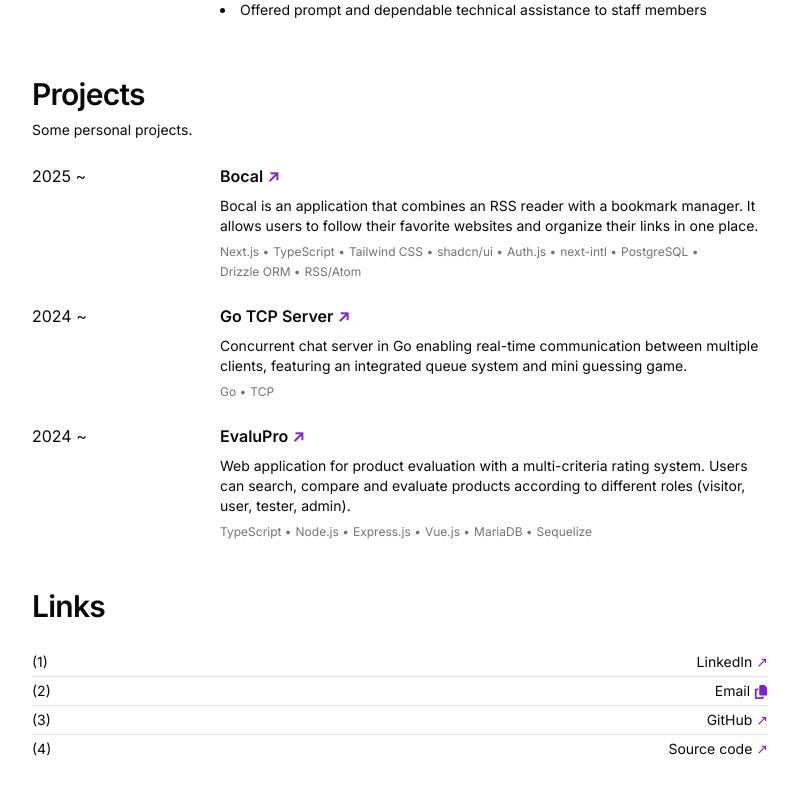
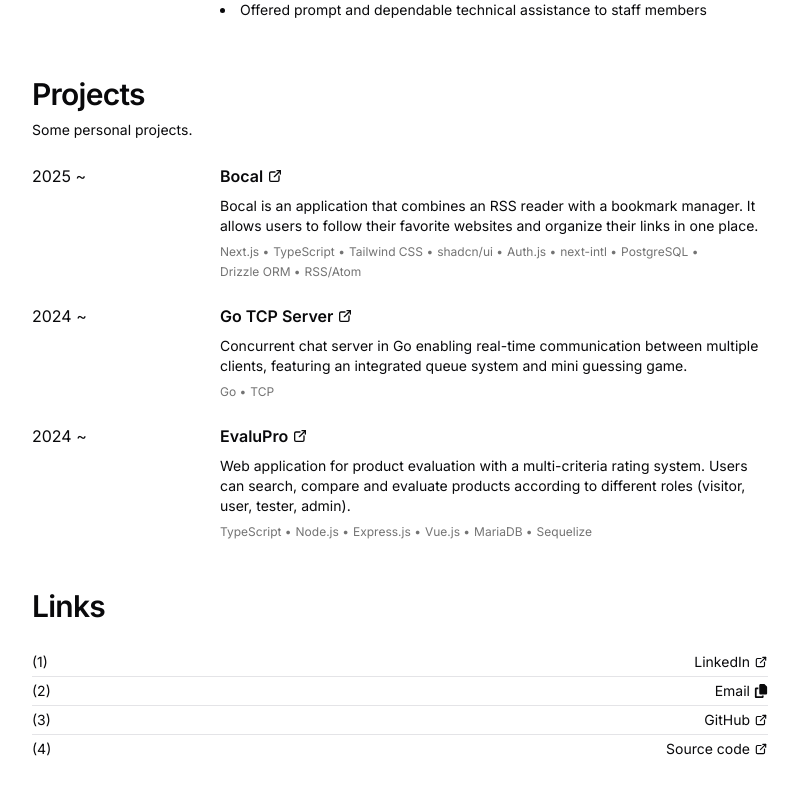
Before and after one commit to mtlaso/portfolio, a Next.js app: page /en in a window 1280 px wide. Shown: the part 1028-1823 px from the top of the page, without its empty margins (240-1039 px from the left). Built offline with nearby package versions, Linux system fonts and the light colour scheme; a web font is replaced by a local one.

Commit message:
feat: ajout icones indiquant lien externe

```diff
--- a/src/app/[locale]/ui/index/links-section/copy-email.tsx
+++ b/src/app/[locale]/ui/index/links-section/copy-email.tsx
@@ -24,12 +24,9 @@ export const CopyEmail = () => {
 						onKeyDown={handleCopyEmail}
 					>
 						<p>(2)</p>
-						<p>
+						<p className="flex gap-1 items-center">
 							{t("email")}
-							<span className="text-purple-700">
-								&nbsp;
-								<FaCopy className="inline" />
-							</span>
+							<FaCopy className="inline" />
 						</p>
 					</li>
 				</TooltipTrigger>
--- a/src/app/[locale]/ui/index/links-section/links-section.tsx
+++ b/src/app/[locale]/ui/index/links-section/links-section.tsx
@@ -3,6 +3,8 @@ import { CopyEmail } from "@/app/[locale]/ui/index/links-section/copy-email";
 import { SPACING } from "@/app/[locale]/ui/spacing";
 import { useTranslations } from "next-intl";
 import Link from "next/link";
+import { FaLinkedin } from "react-icons/fa6";
+import { TbExternalLink } from "react-icons/tb";
 
 export const LinksSection = () => {
 	const t = useTranslations("Common");
@@ -26,9 +28,9 @@ export const LinksSection = () => {
 						className="flex justify-between py-1"
 					>
 						<p>(1)</p>
-						<p>
+						<p className="flex gap-1 items-center">
 							LinkedIn
-							<span className="text-purple-700">&nbsp;↗</span>
+							<TbExternalLink />
 						</p>
 					</Link>
 				</li>
@@ -46,9 +48,9 @@ export const LinksSection = () => {
 						className="flex justify-between py-1"
 					>
 						<p>(3)</p>
-						<p>
+						<p className="flex gap-1 items-center">
 							GitHub
-							<span className="text-purple-700">&nbsp;↗</span>
+							<TbExternalLink />
 						</p>
 					</Link>
 				</li>
@@ -64,9 +66,9 @@ export const LinksSection = () => {
 						className="flex justify-between py-1"
 					>
 						<p>(4)</p>
-						<p>
+						<p className="flex gap-1 items-center">
 							{t("sourceCode")}
-							<span className="text-purple-700">&nbsp;↗</span>
+							<TbExternalLink />
 						</p>
 					</Link>
 				</li>
--- a/src/app/[locale]/ui/index/work-section.tsx
+++ b/src/app/[locale]/ui/index/work-section.tsx
@@ -11,6 +11,7 @@ import {
 	useFormatter,
 	useTranslations,
 } from "next-intl";
+import { TbExternalLink, TbExternalLinkOff } from "react-icons/tb";
 
 const INTL_DATE_FORMAT_OPTS = {
 	year: "numeric",
@@ -73,10 +74,12 @@ const ProjectCard = ({ project }: { project: Project }) => {
 					>
 						<p
 							className="text-base dark:text-neutral-100 font-semibold
+							flex gap-1 items-center
               hover:text-purple-700 dark:hover:text-purple-700 transition-colors duration-200"
 						>
 							{t(`${itemsTKey}.title`)}
-							<span className="text-purple-700">&nbsp;↗</span>
+							{/* <span className="text-purple-700">&nbsp;↗</span> */}
+							<TbExternalLink />
 						</p>
 					</Link>
 					<p className="text-sm dark:text-neutral-300">
```
